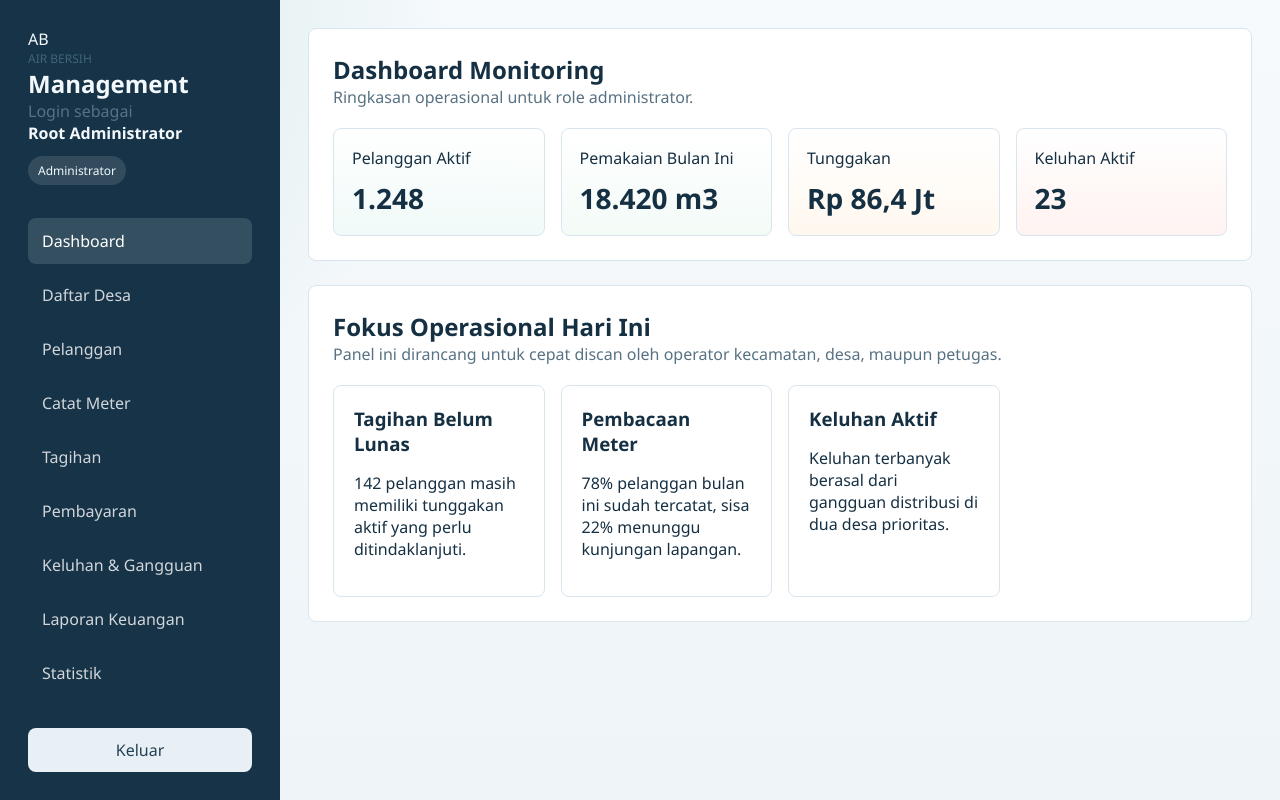
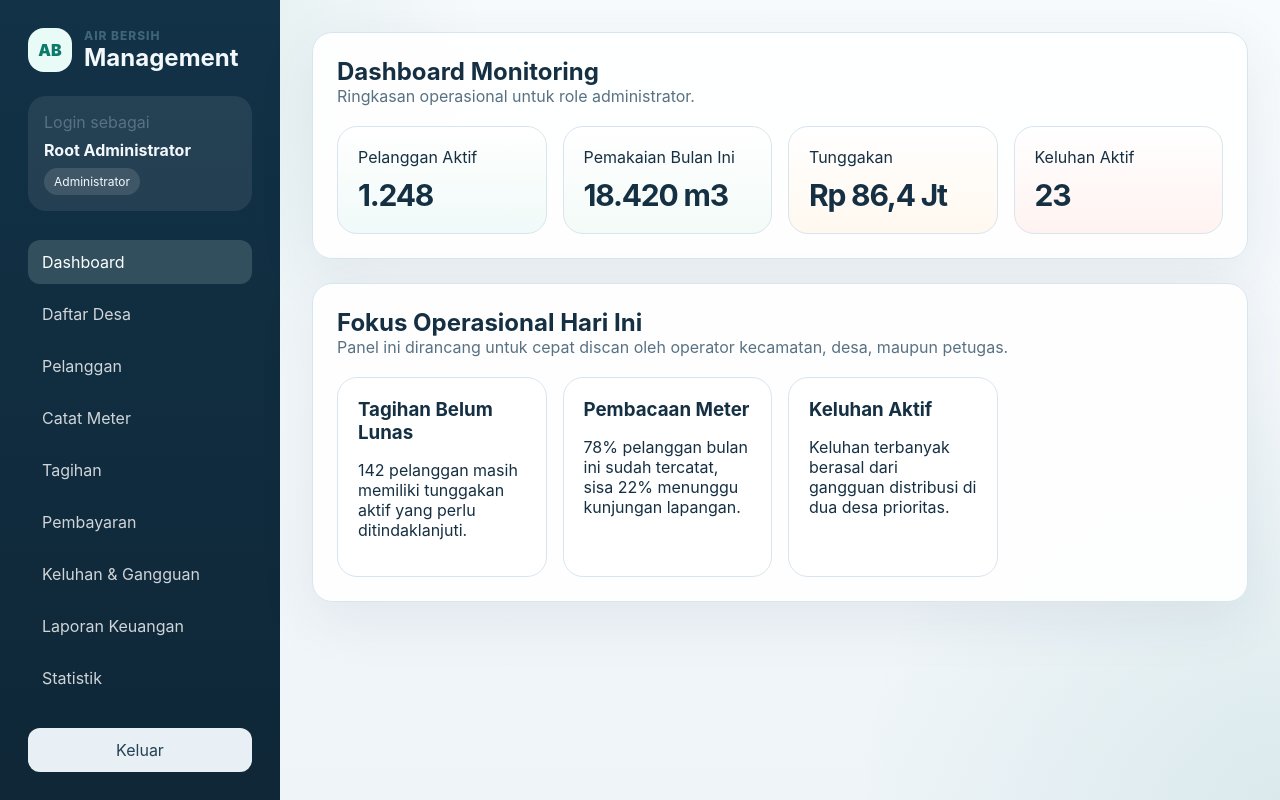
Before and after one commit to tofikcilik/agen_ai, a React (Vite) app in the folder frontend-web/: page /desa in a window 1280 px wide. Both pictures are taken after a click on the button "Masuk ke Dashboard". Built offline with nearby package versions, Linux system fonts and the light colour scheme.

Commit message:
feat(frontend): add modern UI styles

```diff
--- a/frontend-web/src/styles/app.css
+++ b/frontend-web/src/styles/app.css
@@ -1,107 +1,130 @@
 :root {
   color-scheme: light;
-  font-family: "Segoe UI", Tahoma, Geneva, Verdana, sans-serif;
+  font-family: Inter, "Segoe UI", Tahoma, Geneva, Verdana, sans-serif;
   background: #eef4f8;
   color: #163043;
   --surface: #ffffff;
   --line: #d9e5ee;
   --primary: #0c7a6b;
+  --primary-dark: #0a5f54;
   --primary-soft: #dff5f0;
   --success: #2a8f6a;
   --warning: #be7a1b;
   --danger: #b64e45;
+  --ink: #102b3d;
 }
 
-* {
-  box-sizing: border-box;
-}
+* { box-sizing: border-box; }
 
 body {
   margin: 0;
   min-height: 100vh;
   background:
-    radial-gradient(circle at top left, rgba(12, 122, 107, 0.14), transparent 30%),
-    linear-gradient(180deg, #f6fafc 0%, #eef4f8 100%);
+    radial-gradient(circle at top left, rgba(12, 122, 107, 0.16), transparent 32%),
+    radial-gradient(circle at bottom right, rgba(46, 139, 135, 0.1), transparent 28%),
+    linear-gradient(180deg, #f8fbfd 0%, #eef4f8 100%);
 }
 
-a {
-  color: inherit;
-  text-decoration: none;
+a { color: inherit; text-decoration: none; }
+button, input, select { font: inherit; }
+button { cursor: pointer; }
+
+.login-page, .login-modern-page, .shell { min-height: 100vh; }
+
+.login-page { display: grid; place-items: center; padding: 24px; }
+
+.login-modern-page {
+  display: grid;
+  grid-template-columns: minmax(0, 1.05fr) minmax(380px, 0.8fr);
+  gap: 32px;
+  align-items: center;
+  max-width: 1180px;
+  margin: 0 auto;
+  padding: 48px 28px;
 }
 
-button,
-select {
-  font: inherit;
+.login-hero-panel {
+  min-height: 520px;
+  border-radius: 32px;
+  padding: 44px;
+  color: #f8fffc;
+  background:
+    linear-gradient(135deg, rgba(8, 73, 68, 0.94), rgba(14, 123, 107, 0.9)),
+    radial-gradient(circle at top right, rgba(255,255,255,0.22), transparent 35%);
+  box-shadow: 0 30px 90px rgba(17, 60, 75, 0.22);
+  display: flex;
+  flex-direction: column;
+  justify-content: space-between;
 }
 
-.login-page,
-.shell {
-  min-height: 100vh;
+.brand-mark {
+  width: 58px;
+  height: 58px;
+  border-radius: 20px;
+  display: grid;
+  place-items: center;
+  font-weight: 800;
+  color: #0b665a;
+  background: #ffffff;
+  box-shadow: 0 16px 40px rgba(0,0,0,0.16);
 }
 
-.login-page {
-  display: grid;
-  place-items: center;
-  padding: 24px;
+.login-hero-panel h1 {
+  max-width: 720px;
+  margin: 20px 0 14px;
+  font-size: clamp(34px, 5vw, 64px);
+  line-height: 1.02;
+  letter-spacing: -0.06em;
 }
 
-.login-card,
-.page-section,
-.highlight-panel,
-.stat-card {
-  background: var(--surface);
+.login-hero-panel p { max-width: 680px; color: rgba(255,255,255,0.82); font-size: 17px; }
+
+.login-modern-card, .login-card, .page-section, .highlight-panel, .stat-card {
+  background: rgba(255,255,255,0.92);
   border: 1px solid var(--line);
-  border-radius: 8px;
+  border-radius: 20px;
 }
 
-.login-card {
-  width: min(420px, 100%);
+.login-card { width: min(420px, 100%); padding: 32px; display: grid; gap: 18px; }
+
+.login-modern-card {
   padding: 32px;
   display: grid;
   gap: 18px;
+  box-shadow: 0 24px 80px rgba(24, 64, 82, 0.12);
+  backdrop-filter: blur(12px);
 }
 
-.login-card label,
-.section-header {
+.login-modern-card h2 { margin: 0; font-size: 32px; letter-spacing: -0.04em; }
+.login-card label, .section-header { display: grid; gap: 8px; }
+.login-card select, .primary-button, .secondary-button, .ghost-button { min-height: 44px; border-radius: 12px; }
+.login-card select, input { border: 1px solid var(--line); padding: 0 12px; background: #fff; }
+input { min-height: 42px; border-radius: 10px; }
+
+.primary-button, .secondary-button, .ghost-button { border: 0; padding: 0 16px; }
+.primary-button { background: var(--primary); color: #fff; font-weight: 700; }
+.primary-button:hover { background: var(--primary-dark); }
+.secondary-button { background: #e8f0f5; color: #244255; }
+.ghost-button { background: #eef6f5; color: #0c665c; font-weight: 700; }
+.danger-text { color: var(--danger); }
+.login-submit { width: 100%; }
+
+.role-option-grid { display: grid; gap: 12px; }
+.role-option {
+  width: 100%;
+  text-align: left;
   display: grid;
-  gap: 8px;
+  gap: 5px;
+  padding: 16px;
+  border: 1px solid var(--line);
+  border-radius: 16px;
+  background: #fff;
+  color: var(--ink);
 }
+.role-option small { color: #60798b; line-height: 1.5; }
+.role-option.active { border-color: var(--primary); box-shadow: 0 0 0 4px rgba(12,122,107,0.1); background: #f4fcfa; }
 
-.login-card select,
-.primary-button,
-.secondary-button {
-  min-height: 44px;
-  border-radius: 8px;
-}
-
-.login-card select {
-  border: 1px solid var(--line);
-  padding: 0 12px;
-  background: #fff;
-}
-
-.primary-button,
-.secondary-button {
-  border: 0;
-  padding: 0 16px;
-  cursor: pointer;
-}
-
-.primary-button {
-  background: var(--primary);
-  color: #fff;
-}
-
-.secondary-button {
-  background: #e8f0f5;
-  color: #244255;
-}
-
-.shell {
-  display: grid;
-  grid-template-columns: 280px minmax(0, 1fr);
-}
-
+.shell { display: grid; grid-template-columns: 280px minmax(0, 1fr); }
 .sidebar {
   padding: 28px;
   background: #173347;
@@ -111,164 +134,52 @@ select {
   justify-content: space-between;
   gap: 24px;
 }
-
-.sidebar h1,
-.section-header h2,
-.highlight-panel h3,
-.login-card h1 {
-  margin: 0;
-}
-
-.role-chip {
-  display: inline-flex;
-  margin-top: 12px;
-  padding: 6px 10px;
-  background: rgba(255, 255, 255, 0.12);
-  border-radius: 999px;
-  font-size: 12px;
-  text-transform: capitalize;
-}
-
-.menu {
-  display: grid;
-  gap: 8px;
-}
-
-.menu a {
-  padding: 12px 14px;
-  border-radius: 8px;
-  color: rgba(255, 255, 255, 0.8);
-}
-
-.menu a.active {
-  background: rgba(223, 245, 240, 0.14);
-  color: #fff;
-}
-
-.content {
-  padding: 28px;
-}
-
-.stack {
-  display: grid;
-  gap: 24px;
-}
-
-.page-section {
-  padding: 24px;
-}
-
-.section-header {
-  grid-template-columns: minmax(0, 1fr) auto;
-  align-items: end;
-  gap: 16px;
-  margin-bottom: 20px;
-}
-
-.section-header p,
-.muted,
-.eyebrow,
-.stat-card p {
-  margin: 0;
-}
-
-.eyebrow {
-  text-transform: uppercase;
-  letter-spacing: 0;
-  font-size: 12px;
-  color: #3f6577;
-}
-
-.muted,
-.section-header p {
-  color: #587283;
-}
-
-.card-grid,
-.highlight-grid {
-  display: grid;
-  grid-template-columns: repeat(4, minmax(0, 1fr));
-  gap: 16px;
-}
-
-.stat-card {
-  padding: 18px;
-}
-
-.stat-card strong {
-  display: block;
-  margin-top: 10px;
-  font-size: 28px;
-}
-
-.stat-card.primary {
-  background: linear-gradient(180deg, #ffffff, #f0faf8);
-}
-
-.stat-card.success {
-  background: linear-gradient(180deg, #ffffff, #f3fbf7);
-}
-
-.stat-card.warning {
-  background: linear-gradient(180deg, #ffffff, #fff8ef);
-}
-
-.stat-card.danger {
-  background: linear-gradient(180deg, #ffffff, #fff3f1);
-}
-
-.highlight-panel {
-  padding: 20px;
-}
-
-.table-wrap {
-  overflow-x: auto;
-}
-
-.data-table {
-  width: 100%;
-  border-collapse: collapse;
-}
-
-.data-table th,
-.data-table td {
-  padding: 14px 12px;
-  border-bottom: 1px solid var(--line);
-  text-align: left;
-}
-
-.data-table th {
-  color: #3a5d70;
-  font-size: 13px;
-}
+.modern-sidebar { background: linear-gradient(180deg, #123247, #0f2737); }
+.sidebar h1, .section-header h2, .highlight-panel h3, .login-card h1 { margin: 0; }
+.sidebar-brand { display: flex; gap: 12px; align-items: center; }
+.sidebar-brand span { width: 44px; height: 44px; border-radius: 16px; display: grid; place-items: center; background: #e8fbf6; color: #0c7a6b; font-weight: 900; }
+.operator-card { margin-top: 24px; padding: 16px; border-radius: 18px; background: rgba(255,255,255,0.08); display: grid; gap: 8px; }
+.role-chip { display: inline-flex; width: max-content; padding: 6px 10px; background: rgba(255,255,255,0.12); border-radius: 999px; font-size: 12px; text-transform: capitalize; }
+.menu { display: grid; gap: 8px; }
+.menu a { padding: 12px 14px; border-radius: 12px; color: rgba(255,255,255,0.8); }
+.menu a.active { background: rgba(223,245,240,0.16); color: #fff; }
+.content { padding: 28px; }
+.modern-content { padding: 32px; }
+.stack { display: grid; gap: 24px; }
+.page-section { padding: 24px; box-shadow: 0 16px 60px rgba(23, 51, 71, 0.08); }
+.section-header { grid-template-columns: minmax(0, 1fr) auto; align-items: end; gap: 16px; margin-bottom: 20px; }
+.section-header p, .muted, .eyebrow, .stat-card p { margin: 0; }
+.eyebrow { text-transform: uppercase; letter-spacing: .08em; font-size: 12px; color: #3f6577; font-weight: 800; }
+.muted, .section-header p { color: #587283; }
+.card-grid, .highlight-grid { display: grid; grid-template-columns: repeat(4, minmax(0, 1fr)); gap: 16px; }
+.stat-card { padding: 20px; }
+.stat-card strong { display: block; margin-top: 10px; font-size: 30px; letter-spacing: -0.04em; }
+.stat-card.primary { background: linear-gradient(180deg, #ffffff, #f0faf8); }
+.stat-card.success { background: linear-gradient(180deg, #ffffff, #f3fbf7); }
+.stat-card.warning { background: linear-gradient(180deg, #ffffff, #fff8ef); }
+.stat-card.danger { background: linear-gradient(180deg, #ffffff, #fff3f1); }
+.highlight-panel { padding: 20px; }
+.metric-row { display: grid; grid-template-columns: repeat(3, minmax(0, 1fr)); gap: 16px; }
+.metric-row div { border: 1px solid var(--line); border-radius: 16px; padding: 16px; background: #f8fbfd; display: grid; gap: 8px; }
+.metric-row span { color: #60798b; font-size: 13px; }
+.metric-row strong { font-size: 28px; }
+.form-grid { display: grid; grid-template-columns: repeat(4, minmax(0, 1fr)); gap: 14px; align-items: end; }
+.form-grid label { display: grid; gap: 8px; color: #36566b; font-weight: 700; }
+.table-wrap { overflow-x: auto; }
+.data-table { width: 100%; border-collapse: collapse; }
+.data-table th, .data-table td { padding: 14px 12px; border-bottom: 1px solid var(--line); text-align: left; }
+.data-table th { color: #3a5d70; font-size: 13px; }
 
 @media (max-width: 1100px) {
-  .card-grid,
-  .highlight-grid {
-    grid-template-columns: repeat(2, minmax(0, 1fr));
-  }
+  .login-modern-page, .card-grid, .highlight-grid, .metric-row { grid-template-columns: repeat(2, minmax(0, 1fr)); }
+  .form-grid { grid-template-columns: repeat(2, minmax(0, 1fr)); }
 }
-
 @media (max-width: 900px) {
-  .shell {
-    grid-template-columns: 1fr;
-  }
-
-  .sidebar,
-  .content {
-    padding: 20px;
-  }
+  .login-modern-page, .shell { grid-template-columns: 1fr; }
+  .login-hero-panel { min-height: auto; }
+  .sidebar, .content, .modern-content { padding: 20px; }
 }
-
 @media (max-width: 640px) {
-  .card-grid,
-  .highlight-grid,
-  .section-header {
-    grid-template-columns: 1fr;
-  }
-
-  .page-section,
-  .login-card {
-    padding: 18px;
-  }
+  .card-grid, .highlight-grid, .section-header, .metric-row, .form-grid { grid-template-columns: 1fr; }
+  .page-section, .login-card, .login-modern-card, .login-hero-panel { padding: 20px; }
 }
```
